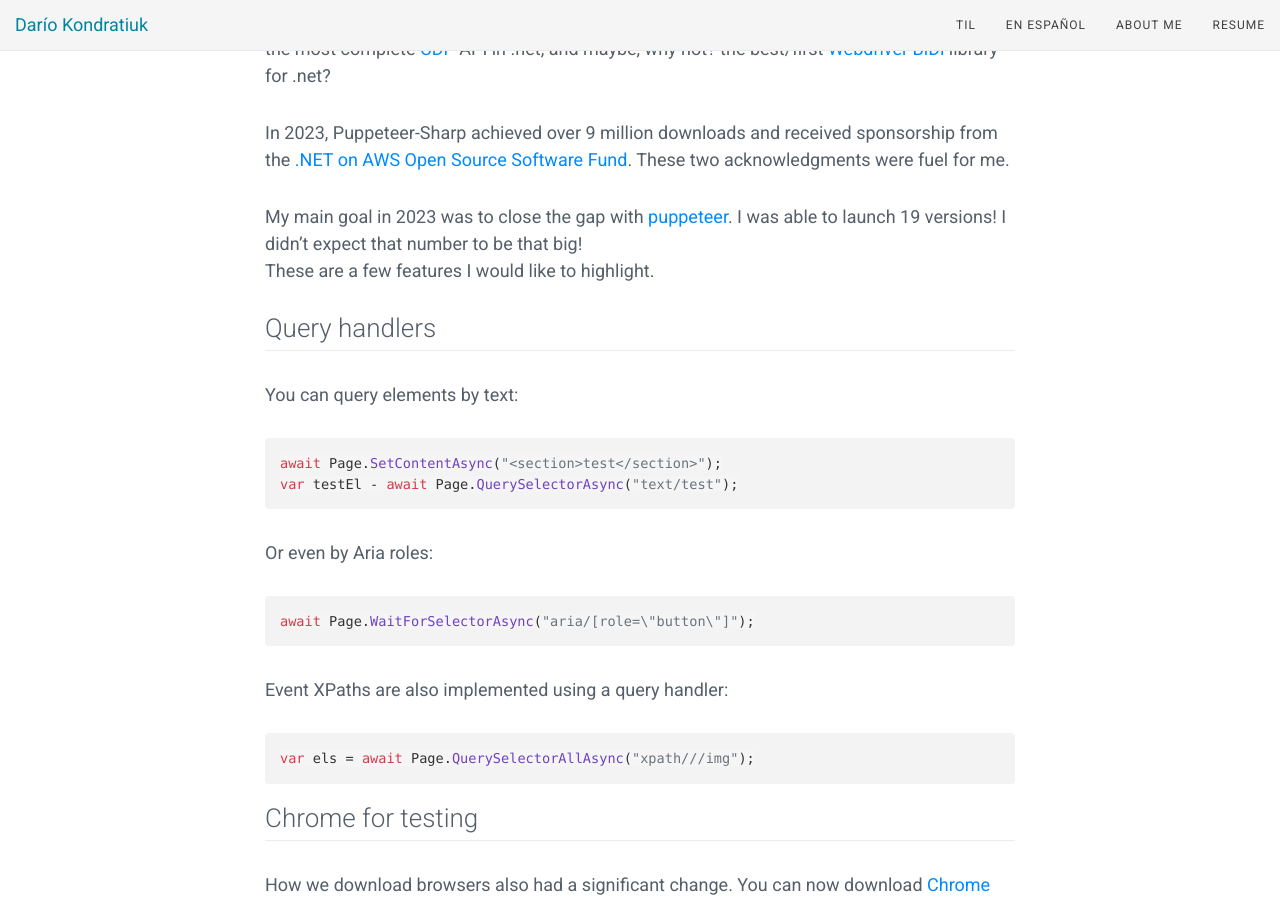
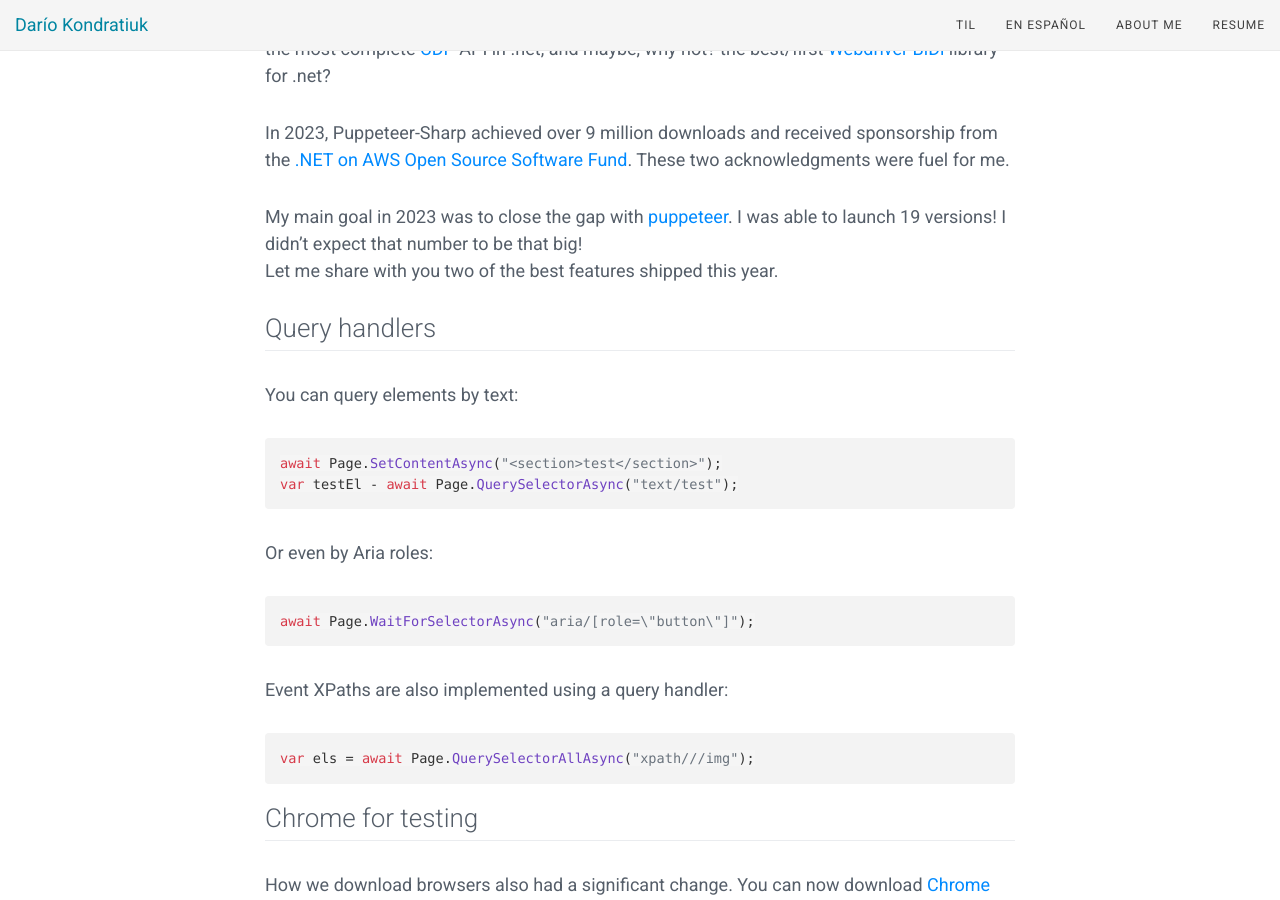
Before and after one commit to kblok/kblok.github.io, a Jekyll site: the page built from _posts/2023-12-31-puppeteer-sharp-recap-2023.md, in a window 1280 px wide and 900 px high, scrolled down 554 px. Built offline with Jekyll 4.4.1, drawn with Linux system fonts in a browser that asks for light colours; nearby versions of some CDN libraries; comment, search, counter and statistics services are not loaded.

Commit message:
Promote post skill (#25)
* Add CLAUDE.md and voice.md

CLAUDE.md documents the Jekyll site's structure and conventions for
future agent sessions. voice.md captures Darío's actual writing
patterns (sign-off, post shapes, recurring devices) from the existing
posts, so future blog drafts can match his voice instead of defaulting
to generic tone.

Co-Authored-By: Claude Sonnet 5 <noreply@anthropic.com>

* Tweak wording in Puppeteer-Sharp 2023 recap

Small phrasing improvement before the features list.

* Add promote-post skill for social cross-posting

GitHub Action auto-posting to Twitter/X and LinkedIn isn't viable: X
requires a paid API tier to post, and LinkedIn's personal-profile API
needs manual app review plus a token that expires every 60 days -
neither works well from a stateless CI job.

Instead, this adds a Claude Code skill that converts a full post or TIL
into paste-ready plain text for LinkedIn's "Write an article" and an X
Premium long-form post. No API keys, no OAuth, no auto-posting - the
skill just hands over clean copy and the user publishes it themselves.

Co-Authored-By: Claude Sonnet 5 <noreply@anthropic.com>

---------

Co-authored-by: Claude Sonnet 5 <noreply@anthropic.com>

```diff
--- a/_posts/2023-12-31-puppeteer-sharp-recap-2023.md
+++ b/_posts/2023-12-31-puppeteer-sharp-recap-2023.md
@@ -15,7 +15,7 @@ I hope that Puppeteer-Sharp can become the best multi-purpose browser automation
 In 2023, Puppeteer-Sharp achieved over 9 million downloads and received sponsorship from the [.NET on AWS Open Source Software Fund](https://github.com/aws/dotnet-foss?tab=readme-ov-file). These two acknowledgments were fuel for me.
 
 My main goal in 2023 was to close the gap with [puppeteer](https://github.com/puppeteer/puppeteer). I was able to launch 19 versions! I didn't expect that number to be that big!
-These are a few features I would like to highlight.
+Let me share with you two of the best features shipped this year.
 
 ## Query handlers
 
```
Also changed, not shown: .claude/skills/promote-post/SKILL.md (added).
